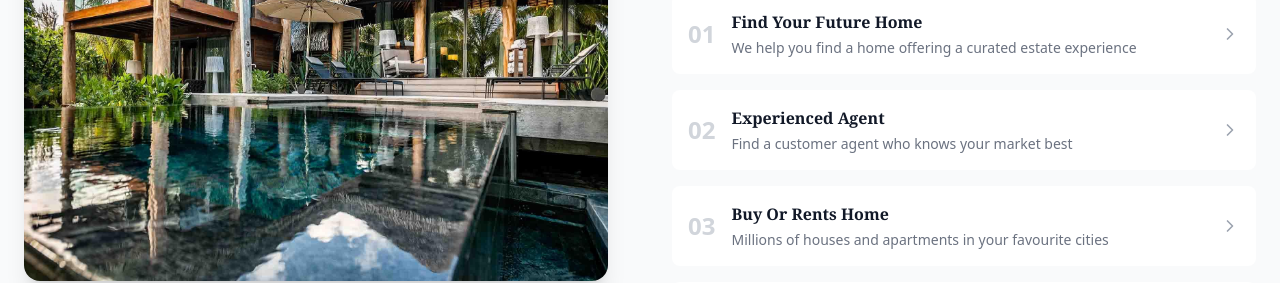
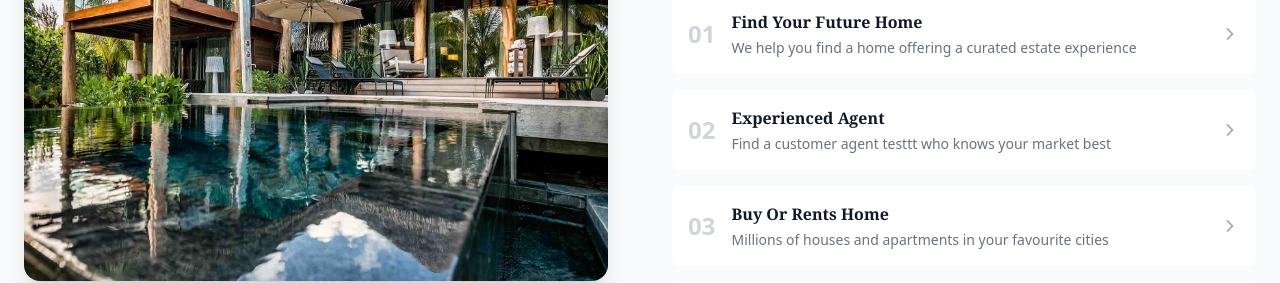
Before and after one commit to Quentin693/CI-CDproject, a Next.js app: page / in a window 1280 px wide. Shown: the part 1160-1443 px from the top of the page. Built offline with nearby package versions, Linux system fonts and the light colour scheme.

Commit message:
feat: amélioration section confiance avec meilleurs textes closes #5

```diff
--- a/components/ConfidenceSection.tsx
+++ b/components/ConfidenceSection.tsx
@@ -11,7 +11,7 @@ export default function ConfidenceSection() {
     {
       number: '02',
       title: 'Experienced Agent',
-      description: 'Find a customer agent who knows your market best'
+      description: 'Find a customer agent testtt who knows your market best'
     },
     {
       number: '03',
```
